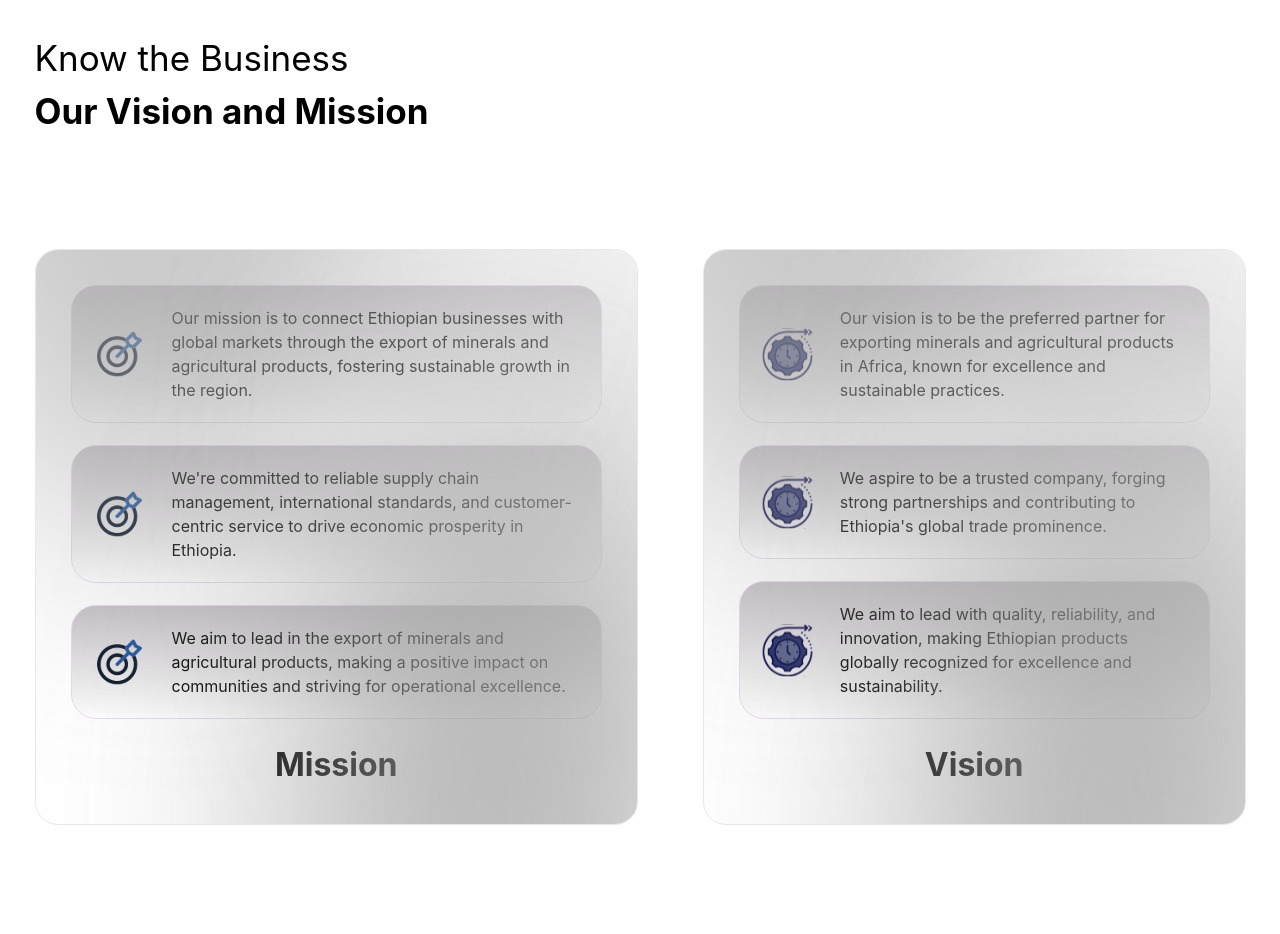
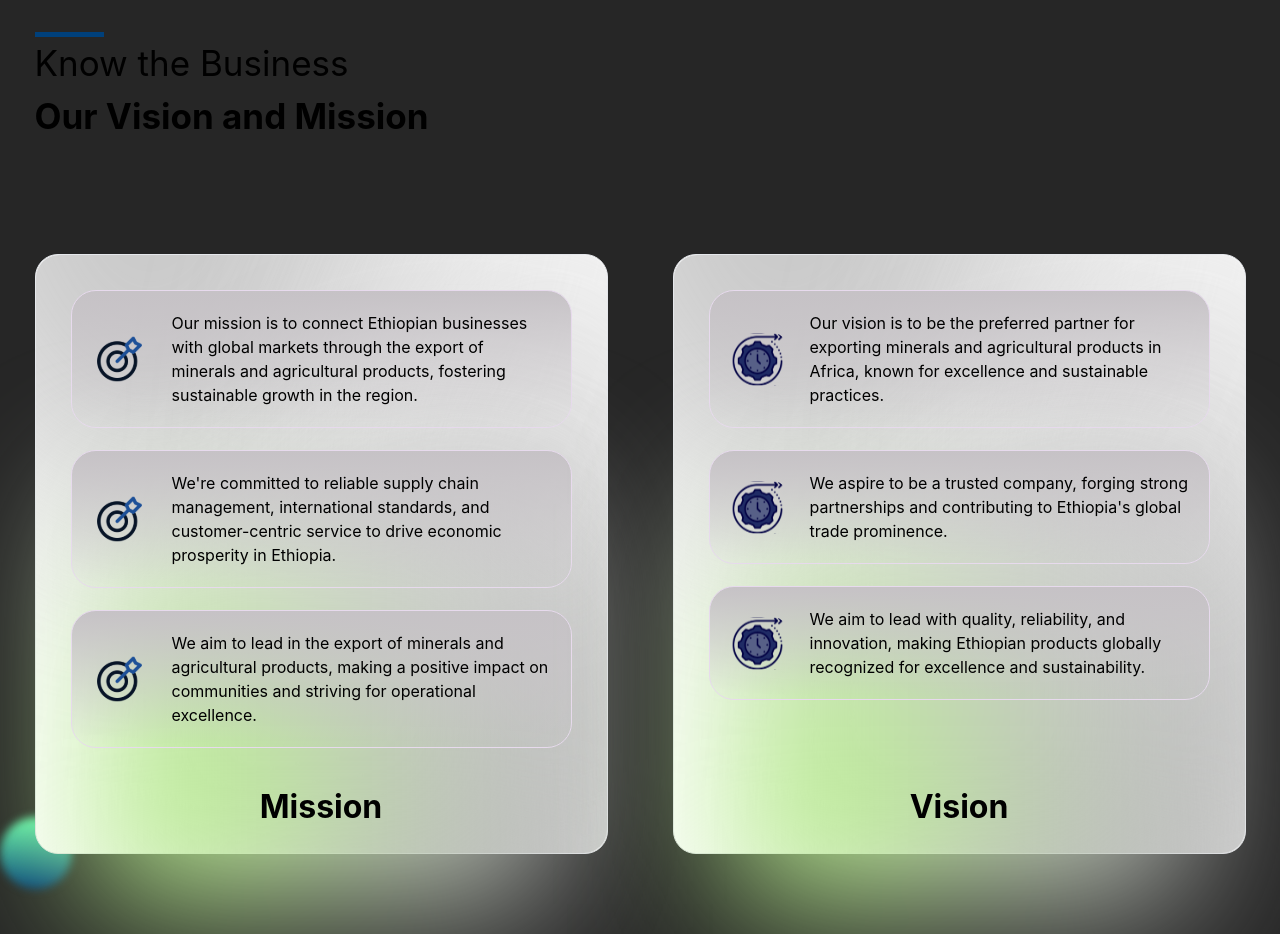
Before and after one commit to Upsurge-Tech/africa_business_group, a Next.js app: page /our-mission-and-vision in a window 1280 px wide. Before the commit the page ends 857 px from the top, so only its background shows below. Built offline with nearby package versions, Linux system fonts and the light colour scheme.

Commit message:
finished styling

```diff
--- a/src/pages/our-mission-and-vision/index.js
+++ b/src/pages/our-mission-and-vision/index.js
@@ -11,9 +11,10 @@ export default function OurMissionAndVision() {
   ]
 
   return (
-    <div className="p-[2rem]">
+    <div className="pt-[2rem] pb-[5rem] bg-[#262626]">
       <div className="flex flex-col gap-[44px] m-auto  max-w-[1211px]">
         <div>
+          <img src="/images/vision-and-mission/deco-line.svg" />
           <p className="text-[35px]">Know the Business</p>
           <h2 className="text-[35px] font-bold">Our Vision and Mission</h2>
         </div>
@@ -23,12 +24,14 @@ export default function OurMissionAndVision() {
             bulletIcon={'/images/vision-and-mission/target.svg'}
             title={'Mission'}
             statements={missions}
+            hasBlueCircle={true}
           />
 
           <ValueMissionCard
             bulletIcon={'/images/vision-and-mission/setting.svg'}
             title={'Vision'}
             statements={visions}
+            hasBlueCircle={false}
           />
         </div>
       </div>
@@ -36,35 +39,14 @@ export default function OurMissionAndVision() {
   )
 }
 
-function ValueMissionCard({ bulletIcon, title, statements }) {
-  const commonClass =
-    ' rounded-[100%] transform translate-x-[-50%] translate-y-[-50%] absolute blur-[121px]'
+function ValueMissionCard({ bulletIcon, title, statements, hasBlueCircle }) {
   return (
-    <div className="bg-[white] relative border overflow-hidden rounded-[23px] text-black p-[35px]">
-      {/* eclipses */}
-      <div
-        className={
-          'bg-[#ADADAD] w-[545px] h-[1047px] opacity-[67%] top-[-40%] left-[20%] ' +
-          commonClass
-        }
-      ></div>
-      <div
-        className={
-          'bg-[#D4D4D4] w-[343px] h-[658px] opacity-[58%] top-[40%] left-[90%] ' +
-          commonClass
-        }
-        div
-      ></div>
-      <div
-        className={
-          'bg-[#979797] w-[406px] h-[780px] opacity-[67%] top-[100%] left-[75%]' +
-          commonClass
-        }
-      ></div>
+    <div className="relative flex-1 flex-grow bg flex flex-col">
+      <div className="bg-[white] relative border rounded-[23px] text-black z-[2] flex-1 flex flex-col justify-between">
+        <NoOverflowRegion />
+        <ShiningRegion />
 
-      {/* end eclipses */}
-
-      <div className="gap-[22px] flex flex-col z-[99]">
+        <div className="gap-y-[22px] flex flex-col p-[35px] relative">
           {statements.map((statement) => (
             <ValueMissionStatement
               key={statement}
@@ -72,8 +54,18 @@ function ValueMissionCard({ bulletIcon, title, statements }) {
               bulletIcon={bulletIcon}
             />
           ))}
-        <h3 className="text-center text-[32px] font-bold">{title}</h3>
         </div>
+        <h3 className="pb-[22px] text-center text-[32px] font-bold relative">
+          {title}
+        </h3>
+      </div>
+      {hasBlueCircle ? (
+        <div
+          className={
+            'bg-gradient-to-b from-[#66F7A9] to-[#00407B] rounded-[100%] w-[72px] h-[72px] absolute left-[-35px] bottom-[-35px] blur-[4px]'
+          }
+        ></div>
+      ) : null}
     </div>
   )
 }
@@ -87,11 +79,42 @@ function ValueMissionStatement({ statement, bulletIcon }) {
   )
 }
 
+function NoOverflowRegion() {
+  const commonClass =
+    ' rounded-[100%] transform translate-x-[-50%] translate-y-[-50%] absolute blur-[121px] '
+  return (
+    <div className="absolute top-0 left-0 bottom-0 right-0 overflow-hidden rounded-[23px]">
+      {/* no overflow region */}
+      <div
+        className={
+          'bg-[#ADADAD] w-[545px] h-[1047px] opacity-[67%] top-[-40%] left-[20%] ' +
+          commonClass
+        }
+      ></div>
+
+      <div
+        className={
+          'bg-[#D4D4D4] w-[343px] h-[658px] opacity-[58%] top-[40%] left-[90%] ' +
+          commonClass
+        }
+      ></div>
+
+      <div
+        className={
+          'bg-[#979797] w-[406px] h-[780px] opacity-[67%] top-[100%] left-[75%]' +
+          commonClass
+        }
+      ></div>
+    </div>
+  )
+}
+
 function ShiningRegion() {
   const commonClass =
     ' rounded-[100%] transform translate-x-[-50%] translate-y-[-50%] absolute blur-[121px]'
   return (
-    <div className="h-[500px] bg-[white] relative border overflow-hidden blur-[74px] ">
+    <div className="absolute translate-x-[-50%] translate-y-[-50%] left-[50%] top-[75%] w-[80%]">
+      <div className="w-[100%] h-[400px] bg-[white] relative border overflow-hidden blur-[74px]">
         <div
           className={
             'bg-[#CECECE] w-[453px] h-[869px] opacity-[67%] top-[-10%] left-[20%]' +
@@ -100,7 +123,8 @@ function ShiningRegion() {
         ></div>
         <div
           className={
-          ' bg-[#D4D4D4] w-[284px] h-[547px] top-[33%] left-[85%]' + commonClass
+            ' bg-[#D4D4D4] w-[284px] h-[547px] top-[33%] left-[85%]' +
+            commonClass
           }
         ></div>
 
@@ -113,10 +137,12 @@ function ShiningRegion() {
 
         <div
           className={
-          'bg-[#ADF475] w-[337px] h-[647px] top-[100%] left-[10%]' + commonClass
+            'bg-[#ADF475] w-[337px] h-[647px] top-[100%] left-[10%]' +
+            commonClass
           }
         ></div>
         {/* shining region */}
       </div>
+    </div>
   )
 }
```
Also changed, not shown: public/images/vision-and-mission/deco-line.svg (added). Lines whose indentation alone changed are shown as unchanged.
